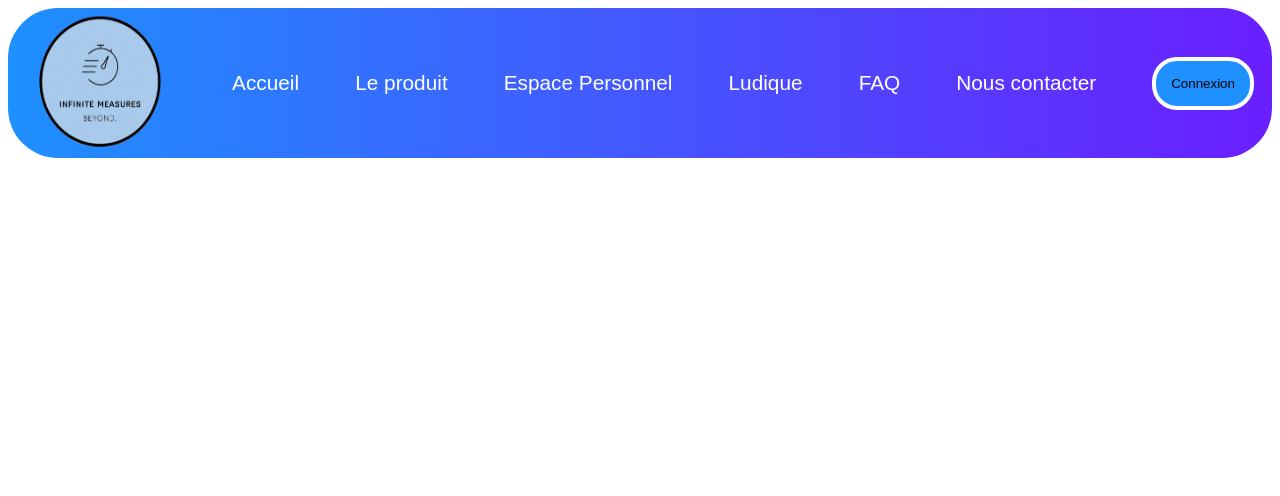
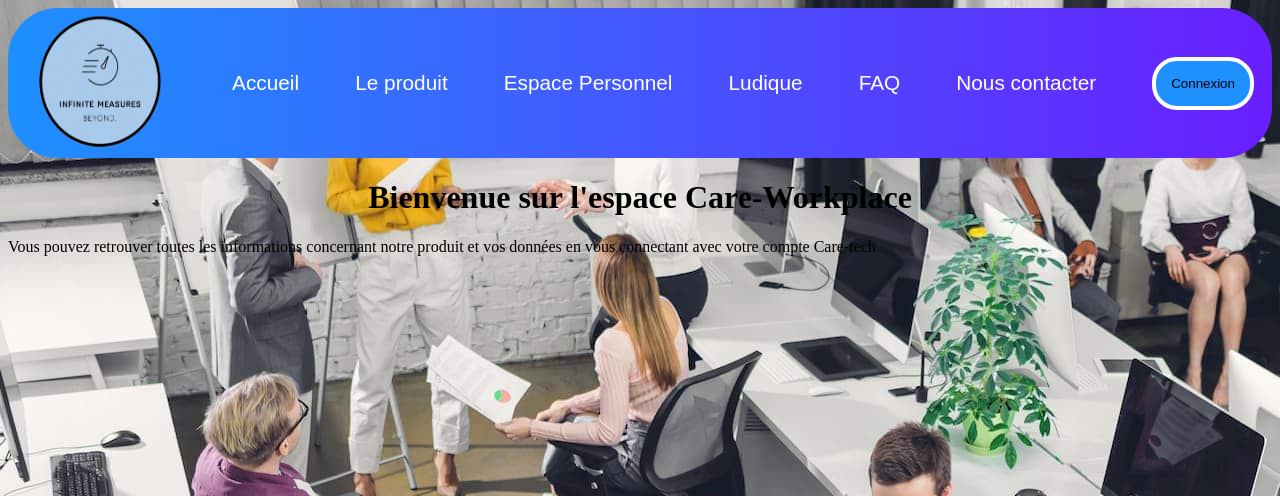
Before and after one commit to TarkusR/APP-G10E, a PHP site: page / in a window 1280 px wide. Shown: the top 496 px of the page. Run offline with PHP 8.4, Linux system fonts and the light colour scheme.

Commit message:
accueil.php updated

```diff
--- a/index.php
+++ b/index.php
@@ -12,8 +12,10 @@ if(isset($_GET['logout']))
     <link rel="stylesheet" href="style.css">
 </head>
 <body class="accueil">
+<?php  include "header.php"; ?>
+<h1 class="centreRegister">Bienvenue sur l'espace Care-Workplace</h1>
+<p> Vous pouvez retrouver toutes les informations concernant notre produit et vos données en vous connectant avec votre compte Care-tech</p>
 
-<?php  include "header.php"; ?>
 
 <?php include_once "footer.php" ?>
 </body>
--- a/style.css
+++ b/style.css
@@ -94,9 +94,14 @@ li{
     transition-duration: 0.3s;
 }
 
+/*Cette partie gère la page d'acceuil*/
+
 .accueil{
-    background-color: white;
+    background: url("openSpace.jpg");
 }
+
+
+
 /*Cette partie gère les pages d'inscription et de connexion*/
 
 
```
Also changed, not shown: openSpace.jpg (added).
